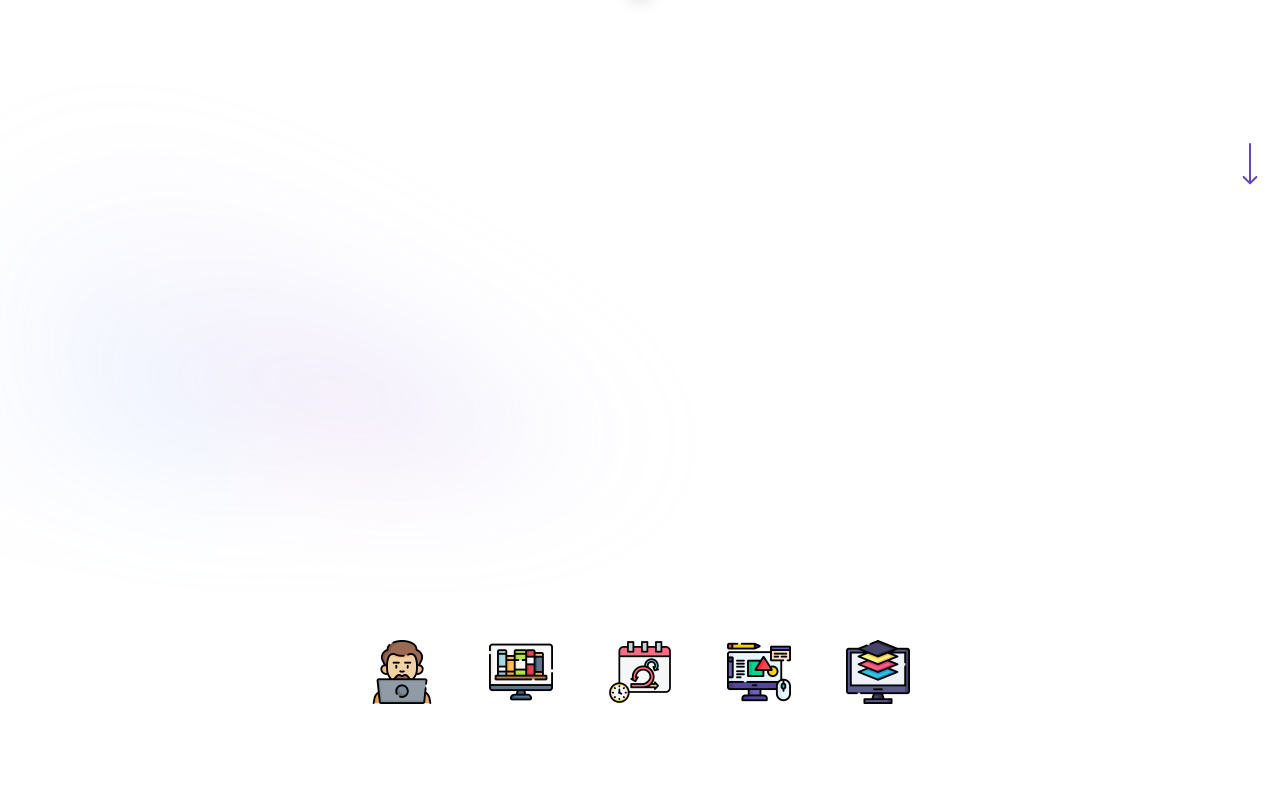
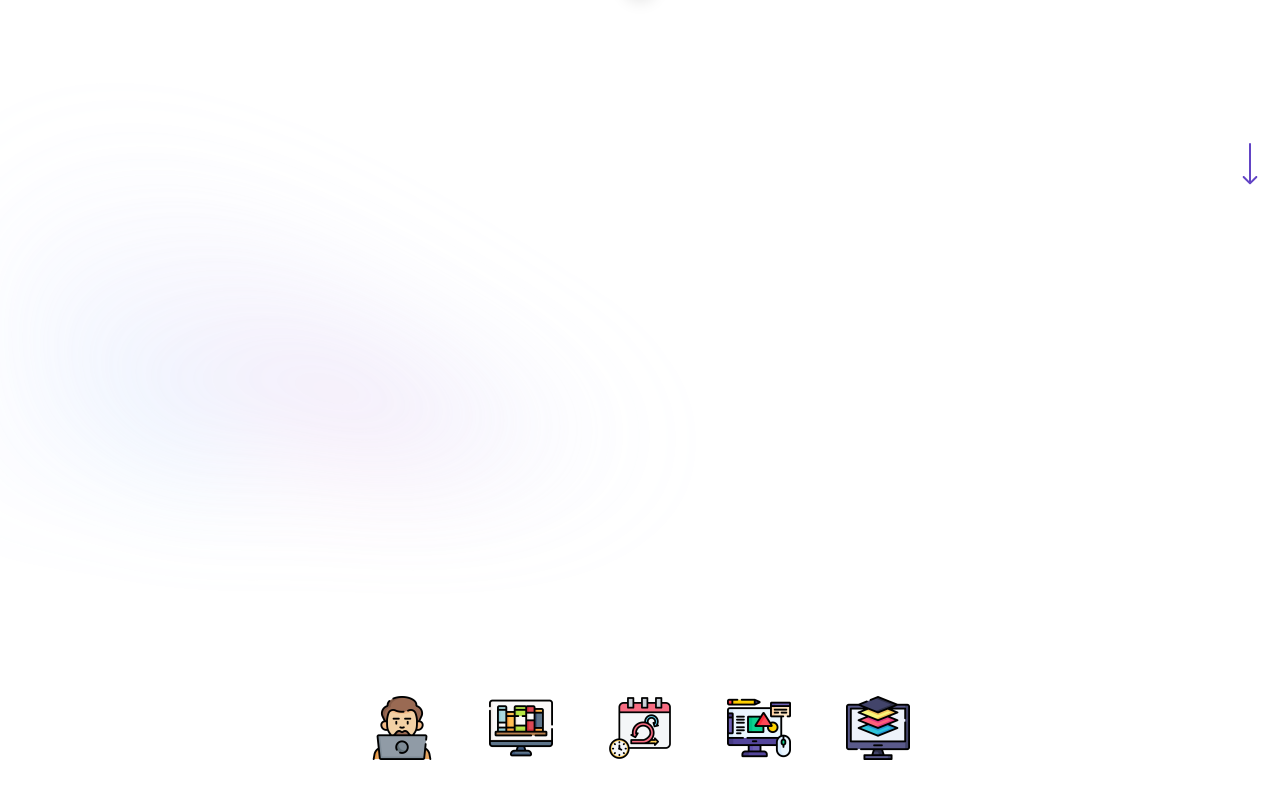
Before and after one commit to Stevenzhunk/porfolioWeb, a React (Vite) app: page / in a window 1280 px wide. Shown: the part 576-1374 px from the top of the page. Built offline with nearby package versions, Linux system fonts and the light colour scheme; what tw-elements would draw is missing.

Commit message:
edit_about

```diff
--- a/src/assets/components/About.jsx
+++ b/src/assets/components/About.jsx
@@ -52,14 +52,17 @@ const About = () => {
               </span>{' '}
             </h2>
             <p className="text-base text-center font-light text-white md:text-lg pb-10 lg:pb-6 mx-auto">
-              Desde temprano descubrí mi pasión por la Tecnología y el Diseño,
-              lo que te llevó a estudiar Ing. Electrónica y Distintos cursos de
-              Diseño gráfico, y paulatinamente especializarme en el Diseño Web.
+              Hola, Soy Luis Becerra, un Desarrollador Web (Full Stack). Desde
+              temprano descubrí mi pasión por la Tecnología y el Diseño, lo que
+              me llevó a estudiar Ing. Electrónica, Diseño Gráfico, con el pasar
+              del tiempo estudiar y especializarme completamente en el
+              Desarrollo Web.
             </p>
             <p className="text-base  text-center font-light text-white md:text-lg pb-8 lg:pb-0 mx-auto">
-              He trabajado en diversos proyectos web ecommerce de manera
-              efectiva, utilizando diversas frameworks y herramientas para crear
-              interfaces de usuario, vía remoto.
+              También he trabajado en diversos proyectos de creación de comercio
+              electrónico (E-commerce) usando CMS, Frameworks y estrategias de
+              marketing, proyectos de administración y venta electrónica,
+              adquiriendo amplia experiencia en el mundo IT.
             </p>
           </div>
           <div
```
